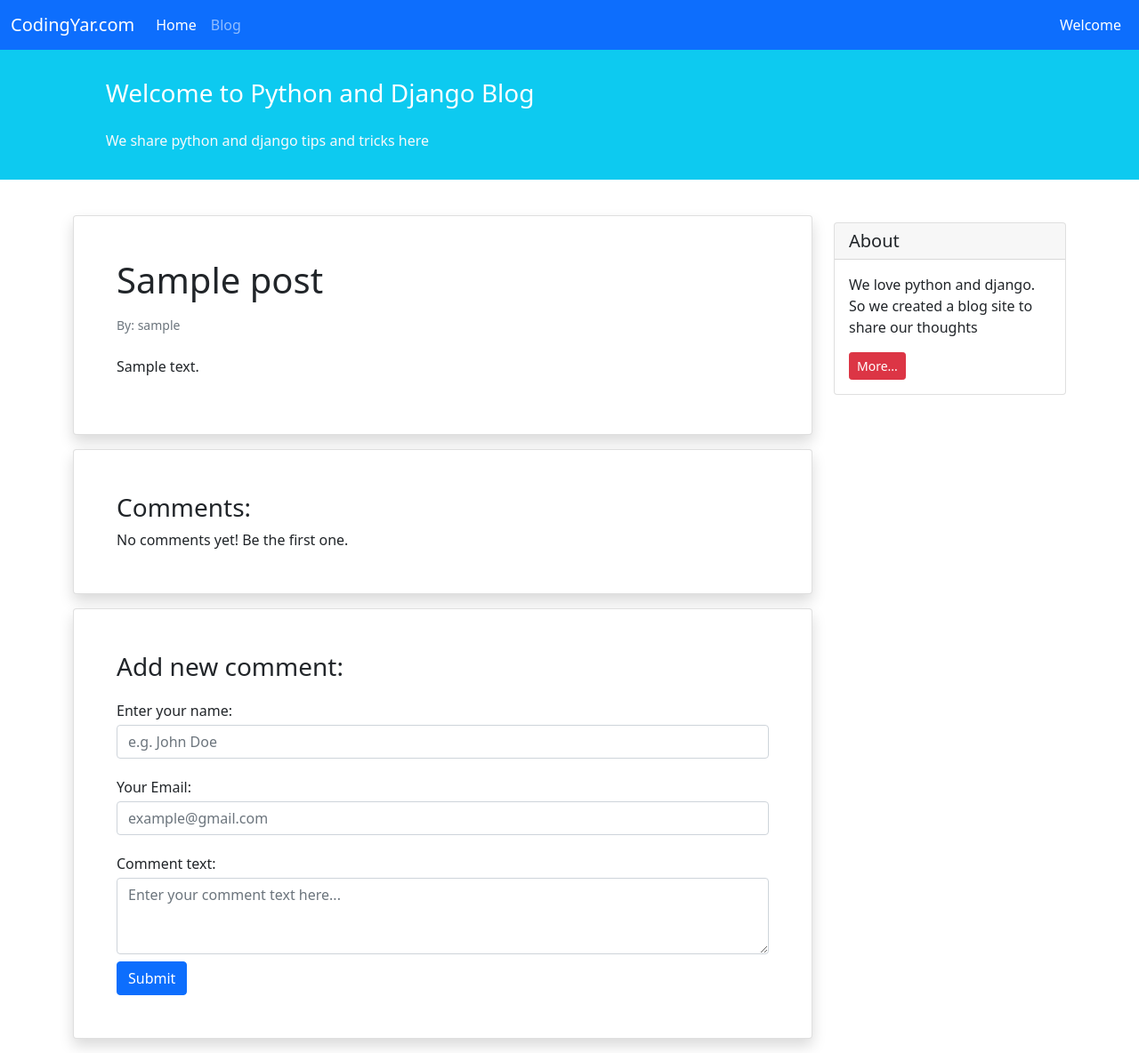
After one commit to HasanChoubineh/Simple-CRUD-project, a Django app: page /posts/1/ in a window 1280 px wide. The commit adds this page. Shown: the whole page at 89% size. Run offline with Django 5.2, Linux system fonts and the light colour scheme; tables that the repository leaves empty hold one stand-in row (values such as "Sample post").

Commit message:
create detail view with templates

```diff
--- /dev/null
+++ b/blog/templates/blog/post_detail.html
@@ -0,0 +1,61 @@
+{% extends "_base.html" %}
+
+
+{% block title %}{{post.title}}{% endblock title %}
+
+{% block content %}
+
+<div class="container mt-4">
+    <div class="row">
+        <div class="col-9">
+
+            <div class="card shadow my-3 p-5">
+                <h1>{{post.title}}</h1>
+                <p class="small text-muted mt-2">By: {{post.author}}</p>
+                <p class="mt-2">{{post.text}}</p>
+            </div>
+
+            <div class="card shadow my-3 p-5">
+                <h3>Comments:</h3>
+                    No comments yet! Be the first one.
+            </div>
+
+            <div class="card shadow my-3 p-5">
+                <h3>Add new comment:</h3>
+                <form method="POST">
+                    <div class="form-group py-2">
+                        <label class="py-1" for="author_name">Enter your name:</label>
+                        <input type="text" class="form-control" placeholder="e.g. John Doe" name="author_name">
+                    </div>
+                    <div class="form-group py-2">
+                        <label class="py-1" for="email">Your Email:</label>
+                        <input type="email" class="form-control" placeholder="example@gmail.com" name="email">
+                    </div>
+                    <div class="form-group py-2">
+                        <label class="py-1" for="comment_text">Comment text:</label>
+                        <textarea class="form-control" name="text" rows="3" placeholder="Enter your comment text here..."></textarea>
+                    </div>
+                    <button type="submit" class="btn btn-primary">Submit</button>
+                </form>
+            </div>
+        </div>
+        <div class="col-3">
+
+                <div class="card my-4">
+                    <h5 class="card-header">About</h5>
+                    <div class="card-body">
+                        <p class="card-text">We love python and django. So we created a blog site to share our
+                            thoughts</p>
+                        <a href="#"
+                           class="btn btn-sm btn-danger">
+                            More...
+                        </a>
+                    </div>
+                </div>
+
+        </div>
+    </div>
+</div>
+
+
+{% endblock content %}
--- a/blog/urls.py
+++ b/blog/urls.py
@@ -3,5 +3,6 @@ from . import views
 
 urlpatterns = [
 
-    path('posts/', views.posts_list_view, name='posts_list')
+    path('posts/', views.posts_list_view, name='posts_list'),
+    path('posts/<int:pk>/', views.post_detail_view, name= 'post_detail'),
 ]
--- a/blog/views.py
+++ b/blog/views.py
@@ -1,7 +1,14 @@
 from django.shortcuts import render
 from .models import *
+from django.shortcuts import get_object_or_404
 
 def posts_list_view(request):
 
     posts = Post.objects.all()
     return render(request, 'blog/posts_list.html', context={'posts' : posts})
+
+
+def post_detail_view(request,pk):
+
+    post = get_object_or_404(Post, pk=pk)
+    return render(request, 'blog/post_detail.html', context={'post' : post})
```
Also changed, not shown: blog/templates/blog/posts_list.html (+4 -4 lines).
